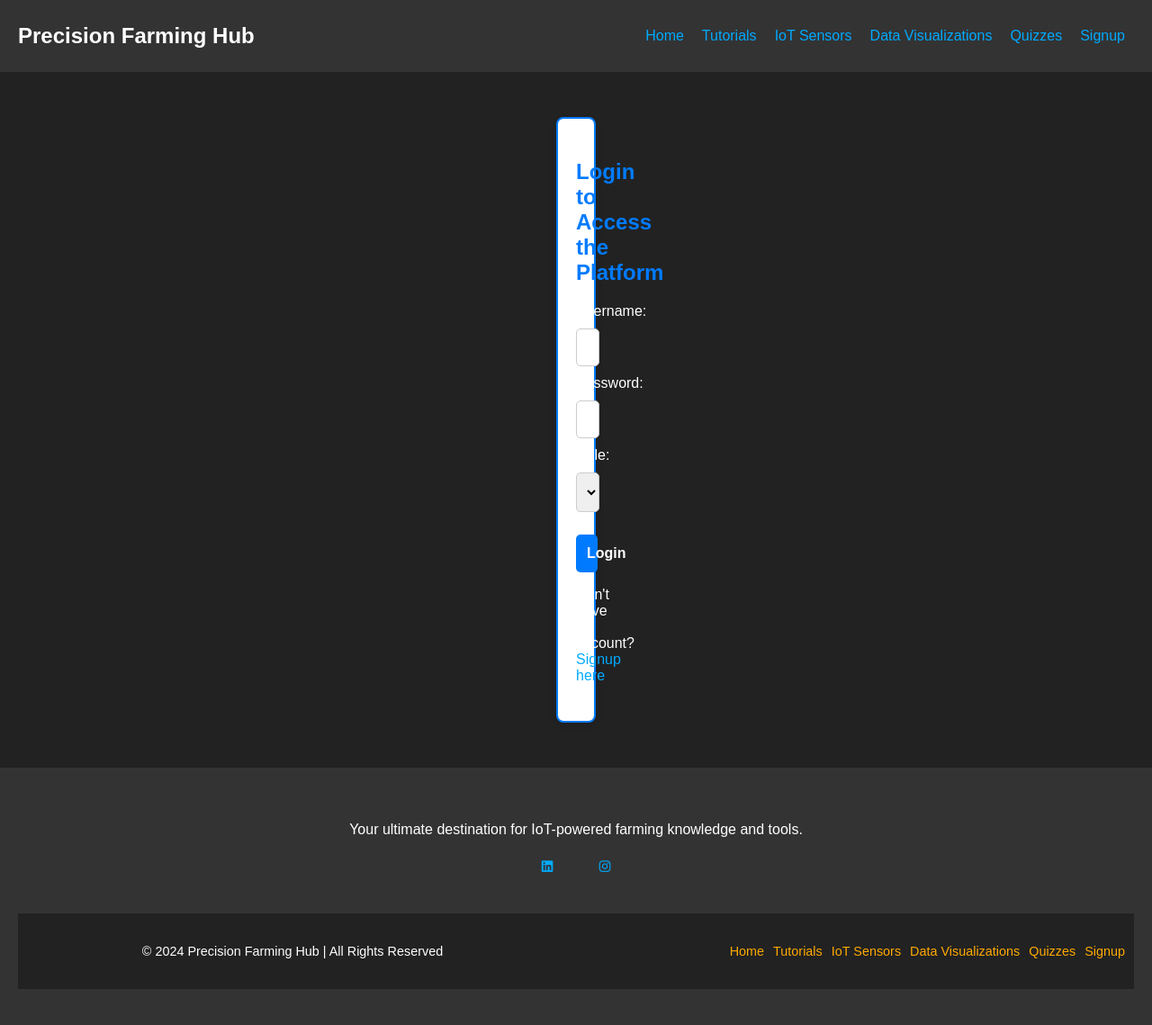
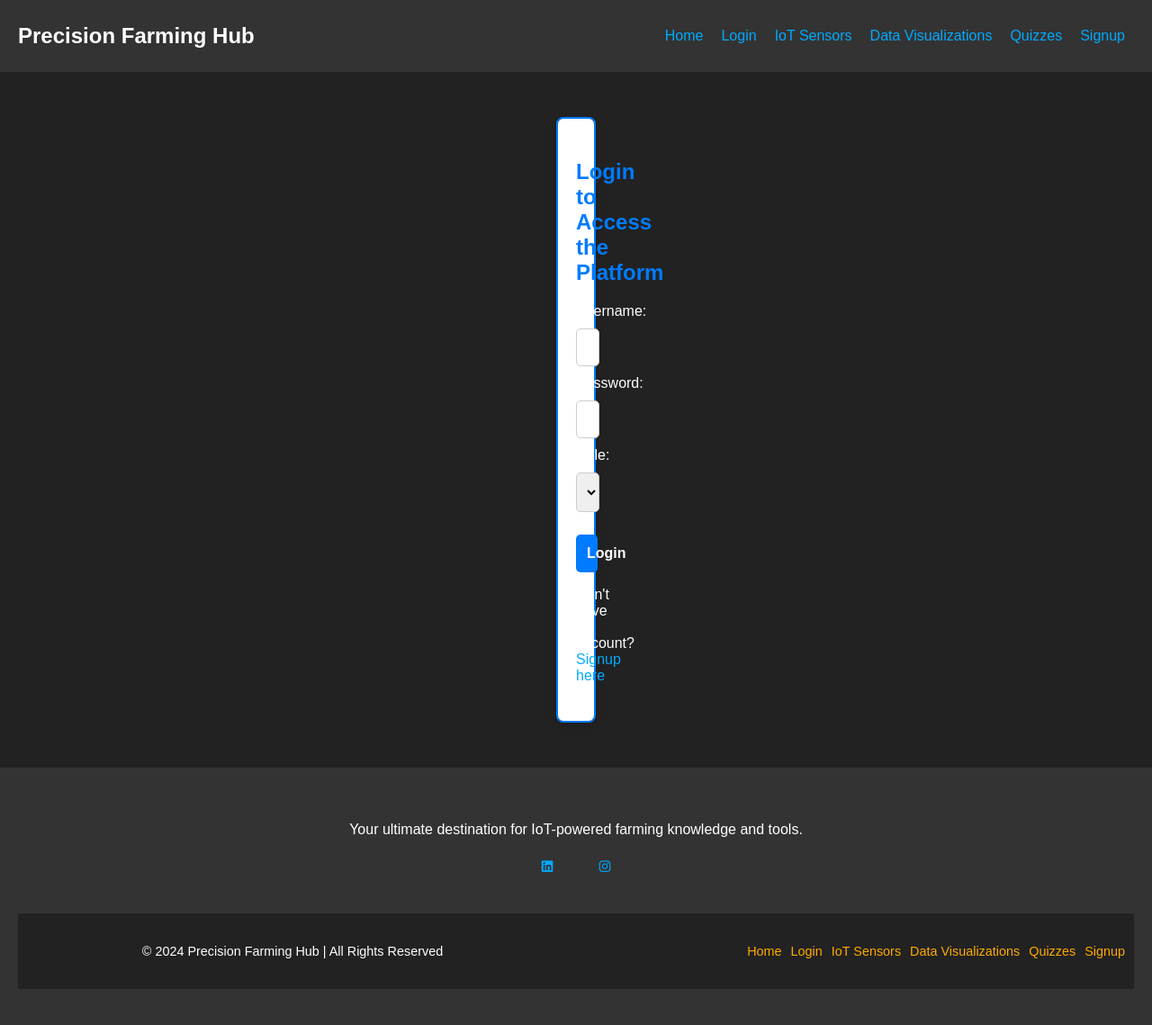
Before and after one commit to Deathkon/project, a PHP site: page /views/login.php in a window 1280 px wide. Shown: the whole page at 90% size. Run offline with PHP 8.4, Linux system fonts and the light colour scheme.

Commit message:
Update navigation links to reflect 'Login' instead of 'Tutorials' for clarity

```diff
--- a/views/analyze-data.php
+++ b/views/analyze-data.php
@@ -15,7 +15,7 @@
             <nav>
                 <ul>
                 <li><a href="../index.php">Home</a></li>
-                    <li><a href="../views/login.php" class="active">Tutorials</a></li>
+                    <li><a href="../views/login.php" class="active">Login</a></li>
                     <li><a href="../views/sensors.php">IoT Sensors</a></li>
                     <li><a href="../views/data.php">Data Visualizations</a></li>
                     <li><a href="../views/quizzes.php">Quizzes</a></li>
@@ -51,7 +51,7 @@
             <p>&copy; 2024 Precision Farming Hub | All Rights Reserved</p>
             <ul class="footer-links">
             <li><a href="../index.php">Home</a></li>
-                    <li><a href="../views/login.php" class="active">Tutorials</a></li>
+                    <li><a href="../views/login.php" class="active">Login</a></li>
                     <li><a href="../views/sensors.php">IoT Sensors</a></li>
                     <li><a href="../views/data.php">Data Visualizations</a></li>
                     <li><a href="../views/quizzes.php">Quizzes</a></li>
--- a/views/connect-network.php
+++ b/views/connect-network.php
@@ -15,7 +15,7 @@
             <nav>
                 <ul>
                 <li><a href="../index.php">Home</a></li>
-                    <li><a href="../views/login.php" class="active">Tutorials</a></li>
+                    <li><a href="../views/login.php" class="active">Login</a></li>
                     <li><a href="../views/sensors.php">IoT Sensors</a></li>
                     <li><a href="../views/data.php">Data Visualizations</a></li>
                     <li><a href="../views/quizzes.php">Quizzes</a></li>
@@ -51,7 +51,7 @@
             <p>&copy; 2024 Precision Farming Hub | All Rights Reserved</p>
             <ul class="footer-links">
             <li><a href="../index.php">Home</a></li>
-                    <li><a href="../views/login.php" class="active">Tutorials</a></li>
+                    <li><a href="../views/login.php" class="active">Login</a></li>
                     <li><a href="../views/sensors.php">IoT Sensors</a></li>
                     <li><a href="../views/data.php">Data Visualizations</a></li>
                     <li><a href="../views/quizzes.php">Quizzes</a></li>
--- a/views/content.php
+++ b/views/content.php
@@ -15,7 +15,7 @@
             <nav>
                 <ul>
                 <li><a href="../views/index.php">Home</a></li>
-                    <li><a href="../views/login.php" class="active">Tutorials</a></li>
+                    <li><a href="../views/login.php" class="active">Login</a></li>
                     <li><a href="../views/sensors.php">IoT Sensors</a></li>
                     <li><a href="../views/data.php">Data Visualizations</a></li>
                     <li><a href="../views/quizzes.php">Quizzes</a></li>
@@ -63,7 +63,7 @@
             <p>&copy; 2024 Precision Farming Hub | All Rights Reserved</p>
             <ul class="footer-links">
                 <li><a href="../views/index.php">Home</a></li>
-                <li><a href="../views/login.php">Tutorials</a></li>
+                <li><a href="../views/login.php">Login</a></li>
                 <li><a href="../views/sensors.php">IoT Sensors</a></li>
                 <li><a href="../views/data.php">Data Visualizations</a></li>
                 <li><a href="../views/quizzes.php">Quizzes</a></li>
--- a/views/data.php
+++ b/views/data.php
@@ -15,7 +15,7 @@
             <nav>
                 <ul>
                 <li><a href="../index.php">Home</a></li>
-                    <li><a href="../views/login.php" class="active">Tutorials</a></li>
+                    <li><a href="../views/login.php" class="active">Login</a></li>
                     <li><a href="../views/sensors.php">IoT Sensors</a></li>
                     <li><a href="../views/data.php">Data Visualizations</a></li>
                     <li><a href="../views/quizzes.php">Quizzes</a></li>
@@ -59,7 +59,7 @@
             <p>&copy; 2024 Precision Farming Hub | All Rights Reserved</p>
             <ul class="footer-links">
             <li><a href="../index.php">Home</a></li>
-                    <li><a href="../views/login.php" class="active">Tutorials</a></li>
+                    <li><a href="../views/login.php" class="active">Login</a></li>
                     <li><a href="../views/sensors.php">IoT Sensors</a></li>
                     <li><a href="../views/data.php">Data Visualizations</a></li>
                     <li><a href="../views/quizzes.php">Quizzes</a></li>
--- a/views/login.php
+++ b/views/login.php
@@ -3,7 +3,7 @@
 <head>
     <meta charset="UTF-8">
     <meta name="viewport" content="width=device-width, initial-scale=1.0">
-    <title>Tutorials Precision Farming Hub</title>
+    <title>Login Precision Farming Hub</title>
     <link rel="stylesheet" href="../assets/css/styles.css">
     <link href="https://cdnjs.cloudflare.com/ajax/libs/font-awesome/6.0.0/css/all.min.css" rel="stylesheet">
 </head>
@@ -14,7 +14,7 @@
             <nav>
                 <ul>
                 <li><a href="../index.php">Home</a></li>
-                    <li><a href="../views/login.php" class="active">Tutorials</a></li>
+                    <li><a href="../views/login.php" class="active">Login</a></li>
                     <li><a href="../views/sensors.php">IoT Sensors</a></li>
                     <li><a href="../views/data.php">Data Visualizations</a></li>
                     <li><a href="../views/quizzes.php">Quizzes</a></li>
@@ -54,7 +54,7 @@
             <p>&copy; 2024 Precision Farming Hub | All Rights Reserved</p>
             <ul class="footer-links">
             <li><a href="../index.php">Home</a></li>
-                    <li><a href="../views/login.php" class="active">Tutorials</a></li>
+                    <li><a href="../views/login.php" class="active">Login</a></li>
                     <li><a href="../views/sensors.php">IoT Sensors</a></li>
                     <li><a href="../views/data.php">Data Visualizations</a></li>
                     <li><a href="../views/quizzes.php">Quizzes</a></li>
--- a/views/quizzes.php
+++ b/views/quizzes.php
@@ -15,7 +15,7 @@
             <nav>
                 <ul>
                 <li><a href="../index.php">Home</a></li>
-                    <li><a href="../views/login.php" class="active">Tutorials</a></li>
+                    <li><a href="../views/login.php" class="active">Login</a></li>
                     <li><a href="../views/sensors.php">IoT Sensors</a></li>
                     <li><a href="../views/data.php">Data Visualizations</a></li>
                     <li><a href="../views/quizzes.php">Quizzes</a></li>
@@ -73,7 +73,7 @@
             <p>&copy; 2024 Precision Farming Hub | All Rights Reserved</p>
             <ul class="footer-links">
             <li><a href="../index.php">Home</a></li>
-                    <li><a href="../views/login.php" class="active">Tutorials</a></li>
+                    <li><a href="../views/login.php" class="active">Login</a></li>
                     <li><a href="../views/sensors.php">IoT Sensors</a></li>
                     <li><a href="../views/data.php">Data Visualizations</a></li>
                     <li><a href="../views/quizzes.php">Quizzes</a></li>
--- a/views/sensors.php
+++ b/views/sensors.php
@@ -15,7 +15,7 @@
             <nav>
                 <ul>
                 <li><a href="../index.php">Home</a></li>
-                    <li><a href="../views/login.php" class="active">Tutorials</a></li>
+                    <li><a href="../views/login.php" class="active">Login</a></li>
                     <li><a href="../views/sensors.php">IoT Sensors</a></li>
                     <li><a href="../views/data.php">Data Visualizations</a></li>
                     <li><a href="../views/quizzes.php">Quizzes</a></li>
@@ -62,7 +62,7 @@
             <p>&copy; 2024 Precision Farming Hub | All Rights Reserved</p>
             <ul class="footer-links">
             <li><a href="../index.php">Home</a></li>
-                    <li><a href="../views/login.php" class="active">Tutorials</a></li>
+                    <li><a href="../views/login.php" class="active">Login</a></li>
                     <li><a href="../views/sensors.php">IoT Sensors</a></li>
                     <li><a href="../views/data.php">Data Visualizations</a></li>
                     <li><a href="../views/quizzes.php">Quizzes</a></li>
--- a/views/setup-sensors.php
+++ b/views/setup-sensors.php
@@ -15,7 +15,7 @@
             <nav>
                 <ul>
                 <li><a href="../index.php">Home</a></li>
-                    <li><a href="../views/login.php" class="active">Tutorials</a></li>
+                    <li><a href="../views/login.php" class="active">Login</a></li>
                     <li><a href="../views/sensors.php">IoT Sensors</a></li>
                     <li><a href="../views/data.php">Data Visualizations</a></li>
                     <li><a href="../views/quizzes.php">Quizzes</a></li>
@@ -51,7 +51,7 @@
             <p>&copy; 2024 Precision Farming Hub | All Rights Reserved</p>
             <ul class="footer-links">
             <li><a href="../index.php">Home</a></li>
-                    <li><a href="../views/login.php" class="active">Tutorials</a></li>
+                    <li><a href="../views/login.php" class="active">Login</a></li>
                     <li><a href="../views/sensors.php">IoT Sensors</a></li>
                     <li><a href="../views/data.php">Data Visualizations</a></li>
                     <li><a href="../views/quizzes.php">Quizzes</a></li>
--- a/views/signup.php
+++ b/views/signup.php
@@ -3,7 +3,7 @@
 <head>
     <meta charset="UTF-8">
     <meta name="viewport" content="width=device-width, initial-scale=1.0">
-    <title>Tutorials Precision Farming Hub</title>
+    <title>Login Precision Farming Hub</title>
     <link rel="stylesheet" href="../assets/css/styles.css">
     <link href="https://cdnjs.cloudflare.com/ajax/libs/font-awesome/6.0.0/css/all.min.css" rel="stylesheet">
 </head>
@@ -14,7 +14,7 @@
             <nav>
                 <ul>
                 <li><a href="../index.php">Home</a></li>
-                    <li><a href="../views/login.php" class="active">Tutorials</a></li>
+                    <li><a href="../views/login.php" class="active">Login</a></li>
                     <li><a href="../views/sensors.php">IoT Sensors</a></li>
                     <li><a href="../views/data.php">Data Visualizations</a></li>
                     <li><a href="../views/quizzes.php">Quizzes</a></li>
@@ -53,7 +53,7 @@
             <p>&copy; 2024 Precision Farming Hub | All Rights Reserved</p>
             <ul class="footer-links">
             <li><a href="../index.php">Home</a></li>
-                    <li><a href="../views/login.php" class="active">Tutorials</a></li>
+                    <li><a href="../views/login.php" class="active">Login</a></li>
                     <li><a href="../views/sensors.php">IoT Sensors</a></li>
                     <li><a href="../views/data.php">Data Visualizations</a></li>
                     <li><a href="../views/quizzes.php">Quizzes</a></li>
```
